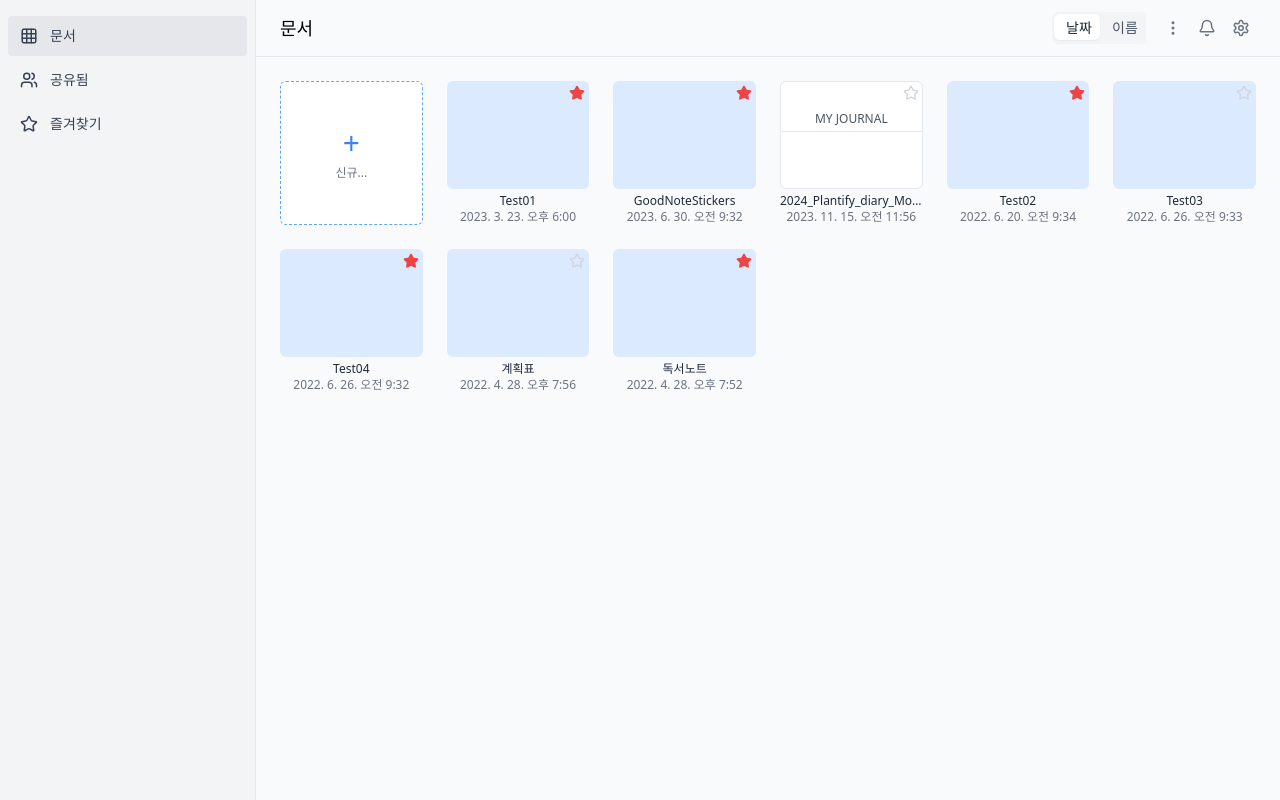
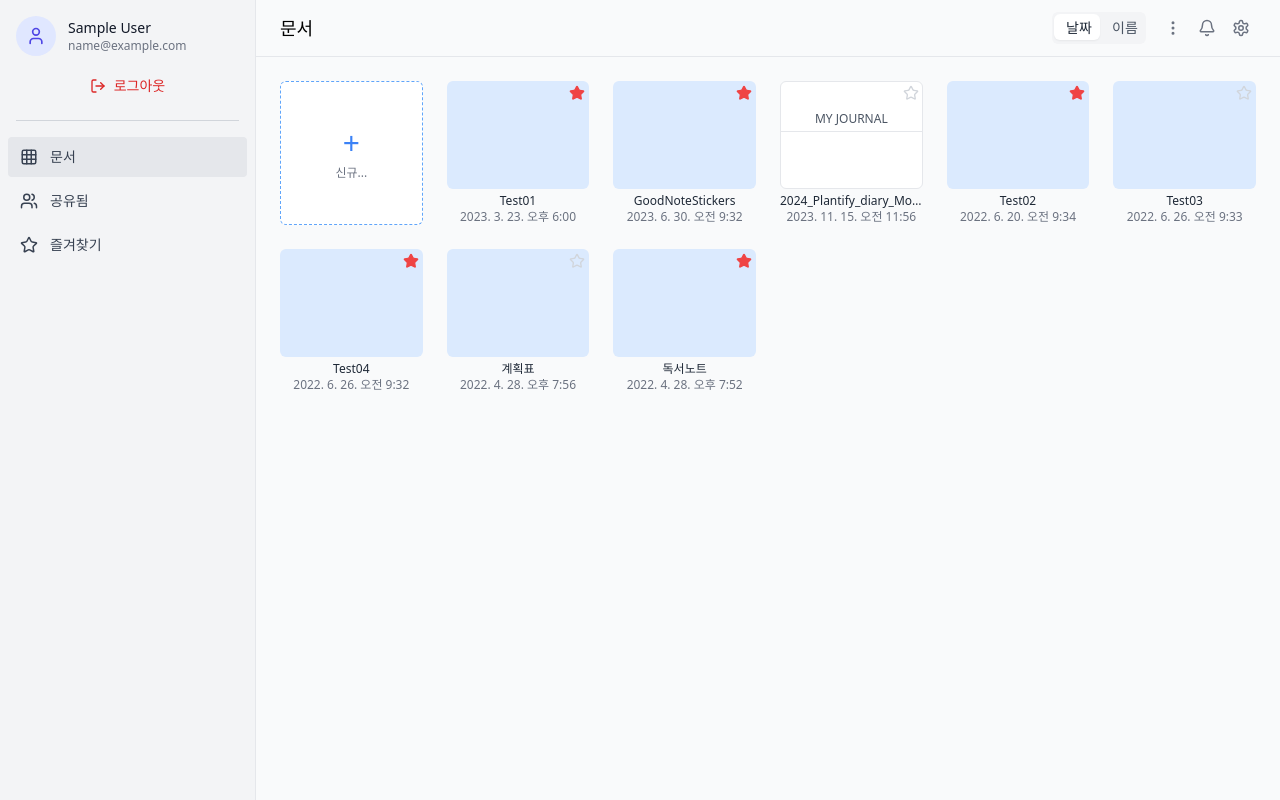
Before and after one commit to Gagam98/CustomDiary, a React (Vite) app: page / in a window 1280 px wide. Built offline with nearby package versions, Linux system fonts and the light colour scheme; sample sign-in values are in the browser's storage.

Commit message:
사이드바 유저정보 추가

```diff
--- a/src/components/Sidebar.tsx
+++ b/src/components/Sidebar.tsx
@@ -1,14 +1,80 @@
-import { Grid, Users, Star } from "lucide-react";
+import { Grid, Users, Star, LogOut, User } from "lucide-react";
+import { useNavigate } from "react-router-dom";
+import { useState, useEffect } from "react";
 
 interface SidebarProps {
   onNavigate?: (section: string) => void;
   activeSection: string;
 }
 
+interface UserInfo {
+  email: string;
+  name?: string;
+}
+
 const Sidebar: React.FC<SidebarProps> = ({ onNavigate, activeSection }) => {
+  const navigate = useNavigate();
+  const [userInfo, setUserInfo] = useState<UserInfo | null>(null);
+
+  useEffect(() => {
+    // localStorage에서 유저 정보 가져오기
+    const storedUser = localStorage.getItem("user");
+    if (storedUser) {
+      try {
+        setUserInfo(JSON.parse(storedUser));
+      } catch (error) {
+        console.error("유저 정보 파싱 오류:", error);
+        localStorage.removeItem("user");
+      }
+    }
+  }, []);
+
+  const handleLogout = () => {
+    // 로그아웃 확인
+    if (window.confirm("로그아웃하시겠습니까?")) {
+      // localStorage에서 유저 정보 제거
+      localStorage.removeItem("user");
+      // 로그인 페이지로 이동
+      navigate("/login", { replace: true });
+    }
+  };
+
+  // 이메일에서 사용자명 추출 (@ 앞부분)
+  const getDisplayName = (email: string): string => {
+    return email.split("@")[0];
+  };
+
   return (
     <aside className="w-64 bg-gray-100 border-r border-gray-200 flex flex-col">
-      <nav className="space-y-1 px-2 pt-4">
+      {/* 유저 정보 섹션 */}
+      {userInfo && (
+        <div className="px-4 py-4 bg-gray-100">
+          <div className="flex items-center space-x-3">
+            <div className="w-10 h-10 bg-indigo-100 rounded-full flex items-center justify-center">
+              <User size={20} className="text-indigo-600" />
+            </div>
+            <div className="flex-1 min-w-0">
+              <p className="text-sm font-medium text-gray-900 truncate">
+                {userInfo.name || getDisplayName(userInfo.email)}
+              </p>
+              <p className="text-xs text-gray-500 truncate">{userInfo.email}</p>
+            </div>
+          </div>
+          <button
+            onClick={handleLogout}
+            className="mt-3 w-full flex items-center justify-center space-x-2 px-3 py-2 text-sm text-red-600 hover:bg-red-50 rounded-md transition-colors"
+          >
+            <LogOut size={16} />
+            <span>로그아웃</span>
+          </button>
+        </div>
+      )}
+
+      {/* 구분선 */}
+      {userInfo && <div className="border-t border-gray-300 mx-4"></div>}
+
+      {/* 네비게이션 메뉴 */}
+      <nav className="flex-1 space-y-1 px-2 pt-4">
         <button
           className={`w-full flex items-center text-left space-x-3 px-3 py-2.5 rounded font-medium text-gray-700 ${
             activeSection === "documents" ? "bg-gray-200" : "hover:bg-gray-200"
--- a/src/pages/Login/LoginPage.tsx
+++ b/src/pages/Login/LoginPage.tsx
@@ -61,13 +61,34 @@ const LoginPage: React.FC = () => {
         }),
       });
 
-      const message = await response.text();
-      alert(message);
+      if (response.ok) {
+        // 성공적인 응답인 경우
+        try {
+          const userData = await response.json();
+          // 서버에서 사용자 정보를 JSON으로 반환하는 경우
+          localStorage.setItem(
+            "user",
+            JSON.stringify({
+              email: formData.email,
+              name: userData.name || null,
+            })
+          );
+        } catch {
+          // JSON 파싱이 실패하면 기본 정보만 저장
+          localStorage.setItem(
+            "user",
+            JSON.stringify({
+              email: formData.email,
+            })
+          );
+        }
 
-      if (message.includes("성공")) {
-        localStorage.setItem("user", JSON.stringify({ email: formData.email }));
+        alert("로그인에 성공했습니다.");
         // 원래 접근하려던 페이지로 이동
         navigate(from, { replace: true });
+      } else {
+        const message = await response.text();
+        alert(message || "로그인에 실패했습니다.");
       }
     } catch (error) {
       console.error("로그인 실패:", error);
@@ -99,11 +120,11 @@ const LoginPage: React.FC = () => {
               onChange={handleInputChange}
               className={`mt-1 w-full px-3 py-2 border ${
                 errors.email ? "border-red-300" : "border-gray-300"
-              } rounded-md`}
+              } rounded-md focus:outline-none focus:ring-2 focus:ring-indigo-500 focus:border-indigo-500`}
               placeholder="이메일을 입력하세요"
             />
             {errors.email && (
-              <p className="text-sm text-red-600">{errors.email}</p>
+              <p className="text-sm text-red-600 mt-1">{errors.email}</p>
             )}
           </div>
 
@@ -122,19 +143,21 @@ const LoginPage: React.FC = () => {
               onChange={handleInputChange}
               className={`mt-1 w-full px-3 py-2 border ${
                 errors.password ? "border-red-300" : "border-gray-300"
-              } rounded-md`}
+              } rounded-md focus:outline-none focus:ring-2 focus:ring-indigo-500 focus:border-indigo-500`}
               placeholder="비밀번호를 입력하세요"
             />
             {errors.password && (
-              <p className="text-sm text-red-600">{errors.password}</p>
+              <p className="text-sm text-red-600 mt-1">{errors.password}</p>
             )}
           </div>
 
           <button
             type="submit"
             disabled={isLoading}
-            className={`w-full py-2 px-4 rounded-md text-white ${
-              isLoading ? "bg-gray-400" : "bg-indigo-600 hover:bg-indigo-700"
+            className={`w-full py-2 px-4 rounded-md text-white font-medium transition-colors ${
+              isLoading
+                ? "bg-gray-400 cursor-not-allowed"
+                : "bg-indigo-600 hover:bg-indigo-700 focus:outline-none focus:ring-2 focus:ring-indigo-500 focus:ring-offset-2"
             }`}
           >
             {isLoading ? "로그인 중..." : "로그인"}
@@ -144,7 +167,7 @@ const LoginPage: React.FC = () => {
             계정이 없으신가요?{" "}
             <Link
               to="/register"
-              className="text-indigo-600 hover:text-indigo-500"
+              className="text-indigo-600 hover:text-indigo-500 font-medium"
             >
               회원가입
             </Link>
```
